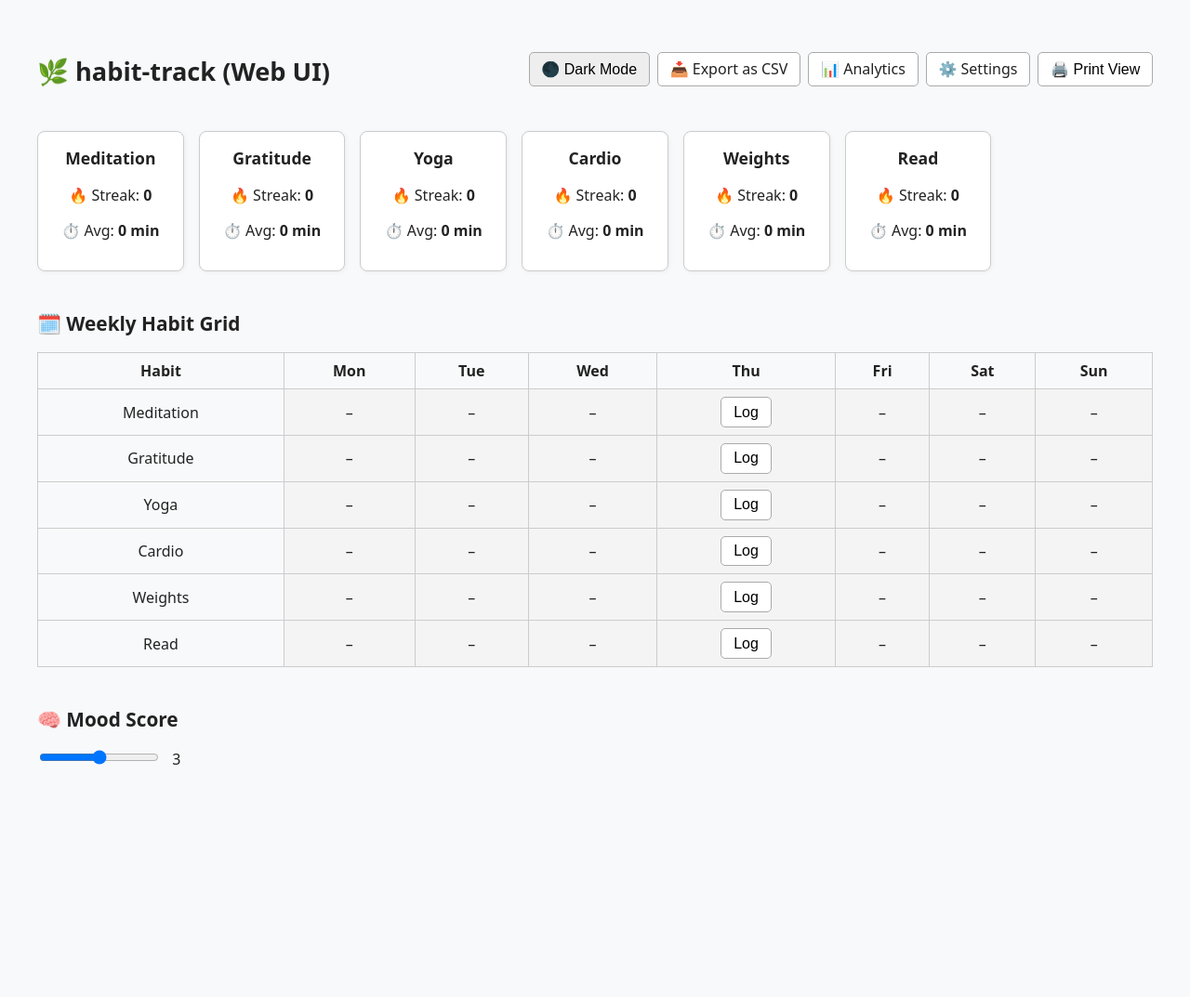
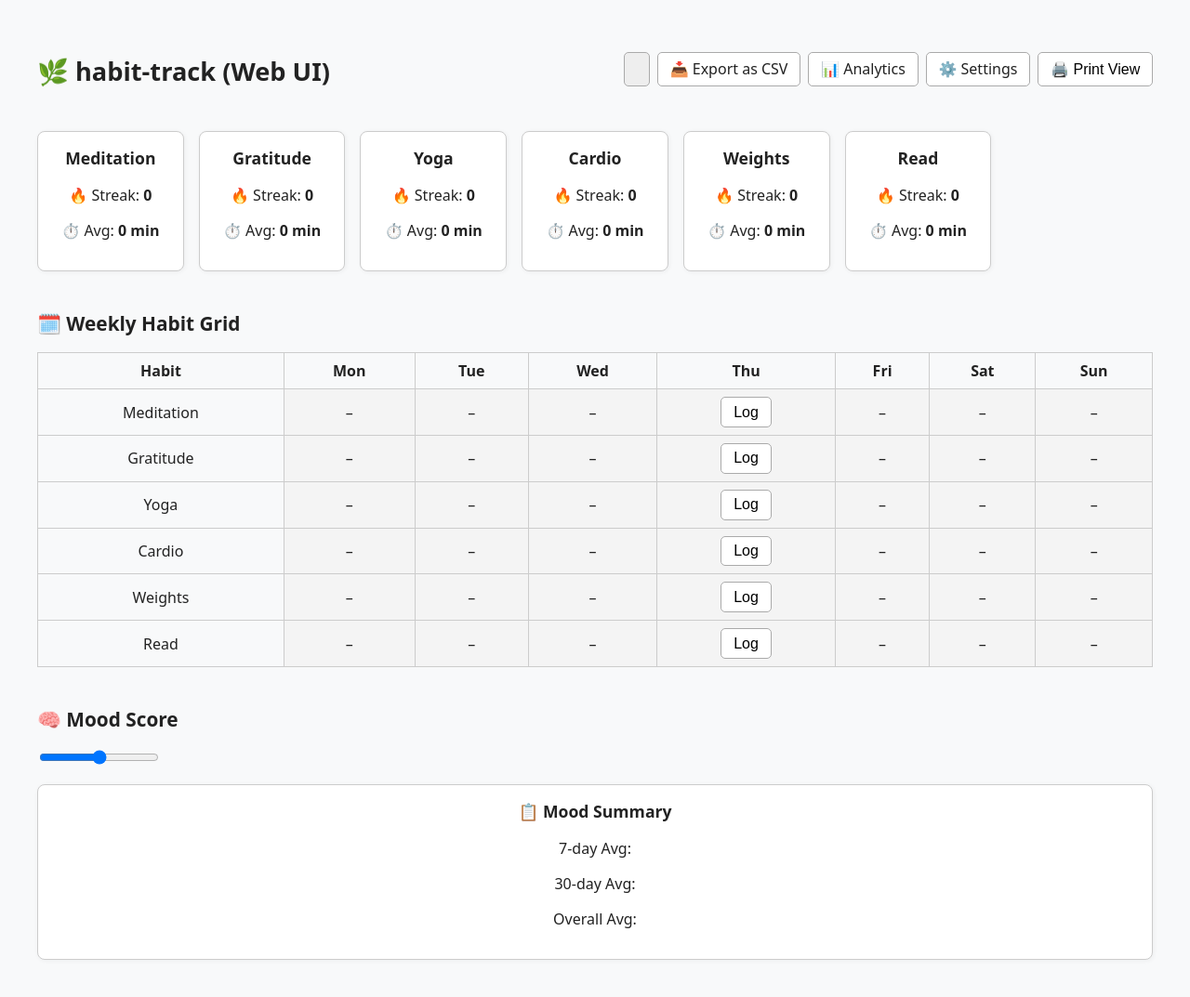
Before and after one commit to jake0lawrence/habit-tracker, a Flask app: page / in a window 1280 px wide. Shown: the whole page at 93% size. Before the commit the page ends 823 px from the top, so only its background shows below. Run offline with Flask 3, Linux system fonts and the light colour scheme.

Commit message:
Add mood analytics and summary

```diff
--- a/app.py
+++ b/app.py
@@ -71,6 +71,40 @@ def calculate_habit_stats(data, week):
     return stats
 
 
+def calculate_mood_stats(data):
+    """Return mood statistics and time series from saved data."""
+    today = datetime.date.today()
+    entries = []
+    for date_str, info in data.items():
+        mood = info.get("mood")
+        if isinstance(mood, int):
+            try:
+                date = datetime.date.fromisoformat(date_str)
+            except ValueError:
+                continue
+            entries.append((date, mood))
+    entries.sort(key=lambda x: x[0])
+
+    scores = [score for _, score in entries]
+
+    def avg(seq):
+        return round(sum(seq) / len(seq), 1) if seq else 0
+
+    week_start = today - datetime.timedelta(days=6)
+    month_start = today - datetime.timedelta(days=29)
+    weekly_scores = [s for d, s in entries if d >= week_start]
+    month_scores = [s for d, s in entries if d >= month_start]
+
+    series = [{"date": d.isoformat(), "score": s} for d, s in entries]
+
+    return {
+        "weekly_avg": avg(weekly_scores),
+        "30d_avg": avg(month_scores),
+        "overall_avg": avg(scores),
+        "series": series,
+    }
+
+
 def load_config():
     if CONFIG_FILE.exists():
         try:
@@ -96,6 +130,7 @@ def index():
     week = get_week_range()
     data = load_data()
     mood = data.get(str(today), {}).get("mood")
+    mood_stats = calculate_mood_stats(data)
     config = load_config()
     stats = calculate_habit_stats(data, week)
     return render_template(
@@ -104,6 +139,7 @@ def index():
         data=data,
         today=str(today),
         mood=mood,
+        mood_stats=mood_stats,
         week=week,
         stats=stats,
         debug=debug_mode,
@@ -177,6 +213,7 @@ def analytics():
     week = get_week_range()
     data = load_data()
     config = load_config()
+    mood_series = calculate_mood_stats(data)["series"]
 
     chart_data = []
     for key, info in config.items():
@@ -188,7 +225,13 @@ def analytics():
         chart_data.append({"label": info["label"], "data": bars})
 
     labels = [d.strftime("%a") for d in week]
-    return render_template("analytics.html", chart_data=chart_data, labels=labels, debug=debug_mode)
+    return render_template(
+        "analytics.html",
+        chart_data=chart_data,
+        labels=labels,
+        mood_series=mood_series,
+        debug=debug_mode,
+    )
 
 
 @app.route("/settings", methods=["GET", "POST"])
--- a/static/styles.css
+++ b/static/styles.css
@@ -177,6 +177,9 @@ body.dark .tile {
 .mood-block {
   margin-top: 2em;
 }
+.mood-summary {
+  margin-top: 1em;
+}
 .save-indicator {
   margin-left: 0.5em;
   transition: opacity 0.3s ease;
--- a/templates/index.html
+++ b/templates/index.html
@@ -24,7 +24,8 @@
   mood: {{ mood or 3 }},
   moodSaved: false,
   showModal: false,
-  form: { habit: '', label: '', duration: 15, note: '' }
+  form: { habit: '', label: '', duration: 15, note: '' },
+  moodStats: {{ mood_stats | tojson }}
 }" x-init="$watch('dark', val => localStorage.setItem('darkMode', val))" :class="{ 'dark': dark }">
 
   {% if debug %}
@@ -77,6 +78,13 @@
       <output x-text="mood" style="margin-left: 0.5em;"></output>
       <span x-show="moodSaved" class="save-indicator" x-transition>✅</span>
     </form>
+
+    <div class="mood-summary tile">
+      <h3>📋 Mood Summary</h3>
+      <p>7-day Avg: <strong x-text="moodStats.weekly_avg.toFixed(1)"></strong></p>
+      <p>30-day Avg: <strong x-text="moodStats['30d_avg'].toFixed(1)"></strong></p>
+      <p>Overall Avg: <strong x-text="moodStats.overall_avg.toFixed(1)"></strong></p>
+    </div>
   </section>
 
   <!-- Modal -->
```
Also changed, not shown: templates/analytics.html (+29 -0 lines), tests/test_routes.py (+37 -0 lines).
